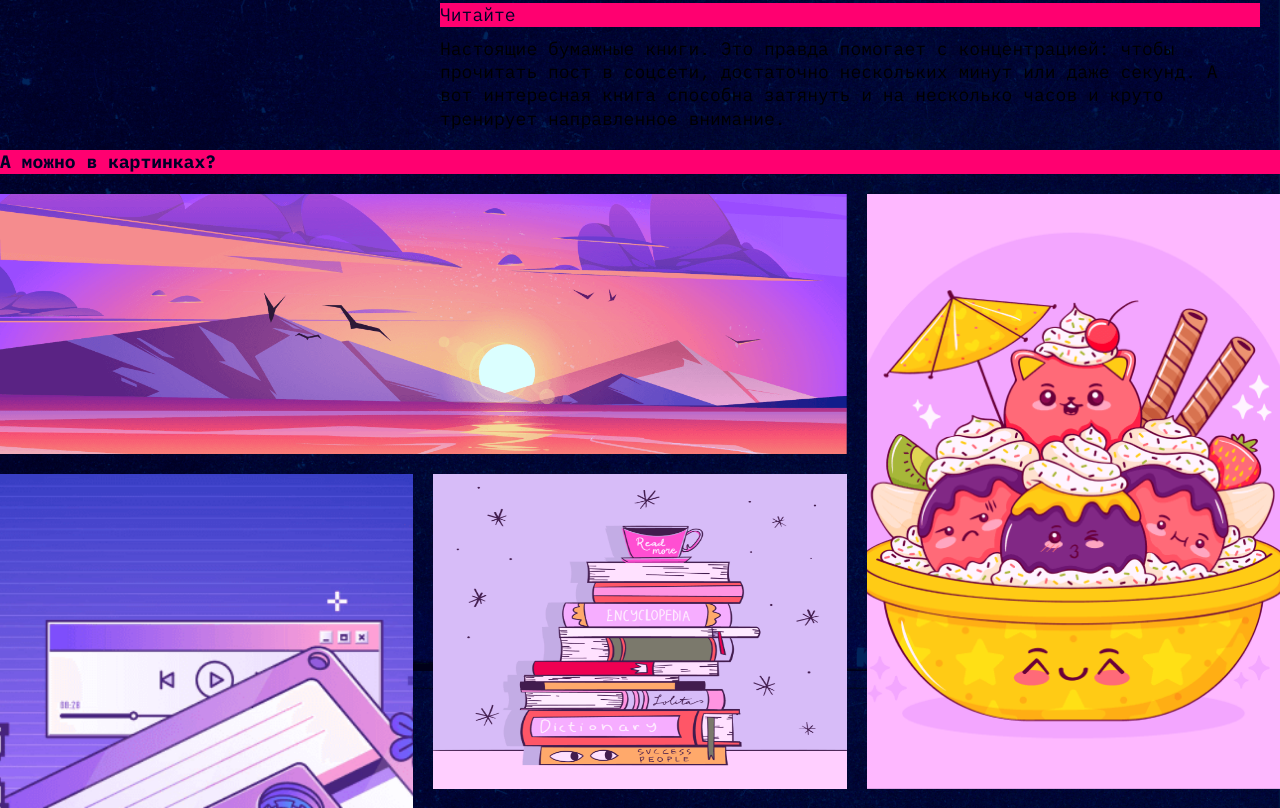
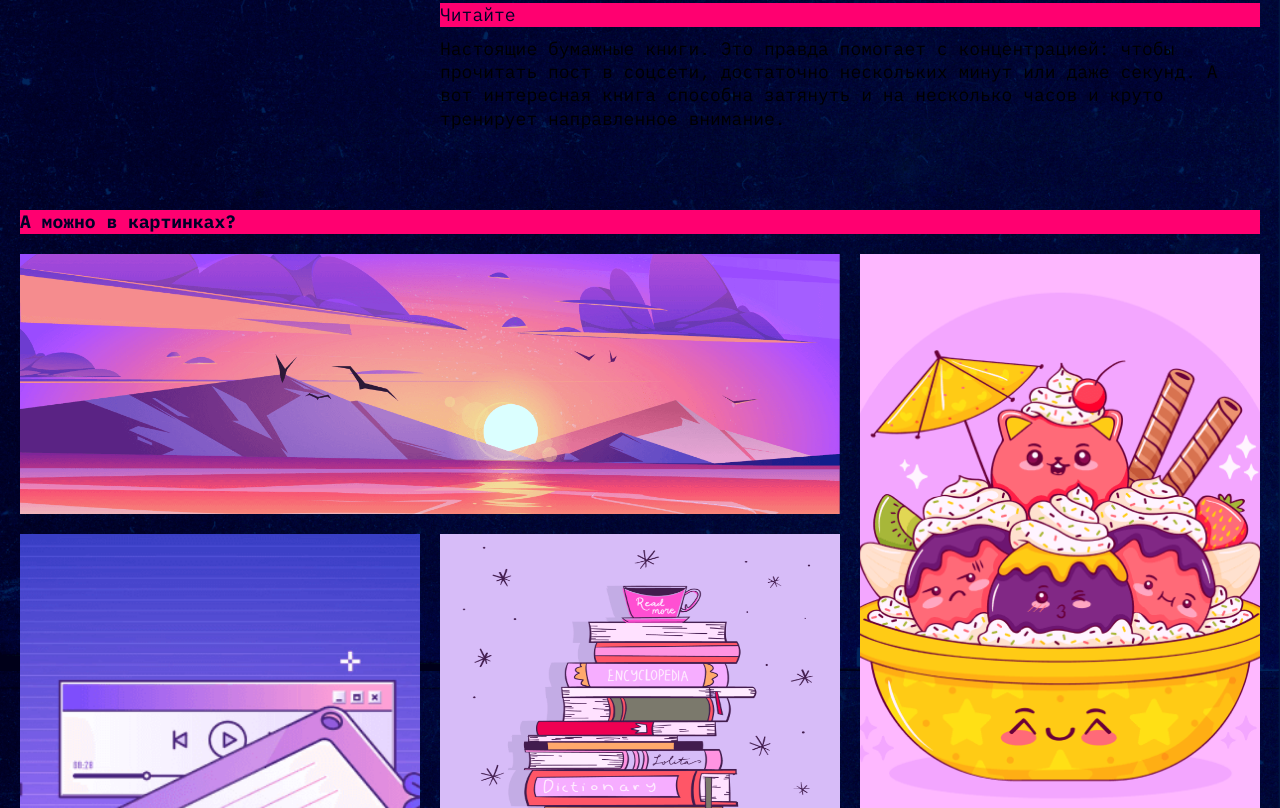
Before and after one commit to z1kara/slozhno-sosredotochitsya, a plain HTML site: page index.html in a window 1280 px wide. Shown: the part 2529-3337 px from the top of the page. Drawn offline with Linux system fonts and the light colour scheme.

Commit message:
last fix 1024

```diff
--- a/styles/style.css
+++ b/styles/style.css
@@ -189,6 +189,8 @@ h2 {
   grid-template-columns: repeat(3, 1fr);
   grid-template-rows: repeat(3, auto);
   gap: 20px;
+  margin-top: 60px;
+  padding: 0px 20px;
 }
 
 .sunset {
```
Also changed, not shown: index.html (+2 -2 lines).
